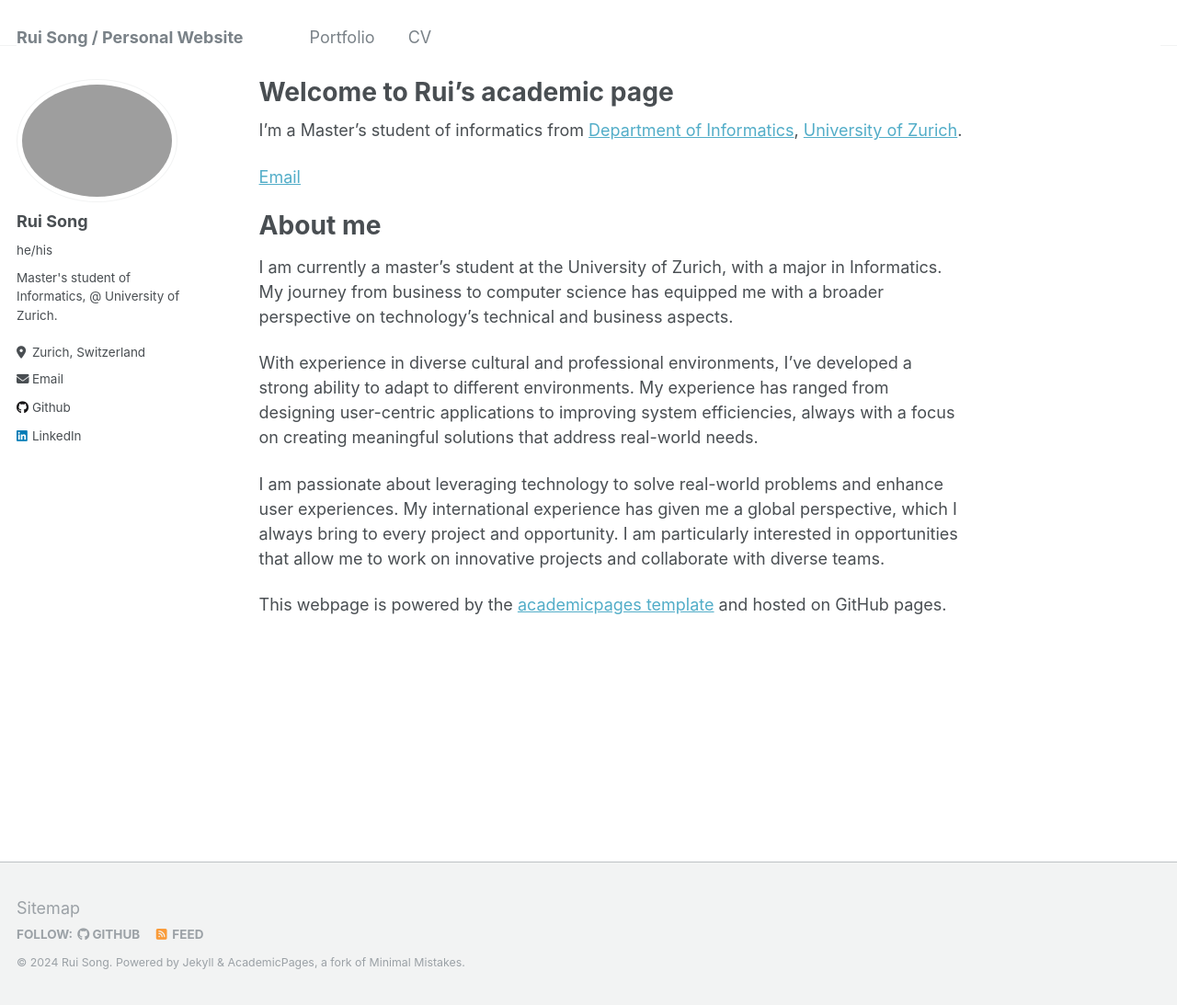
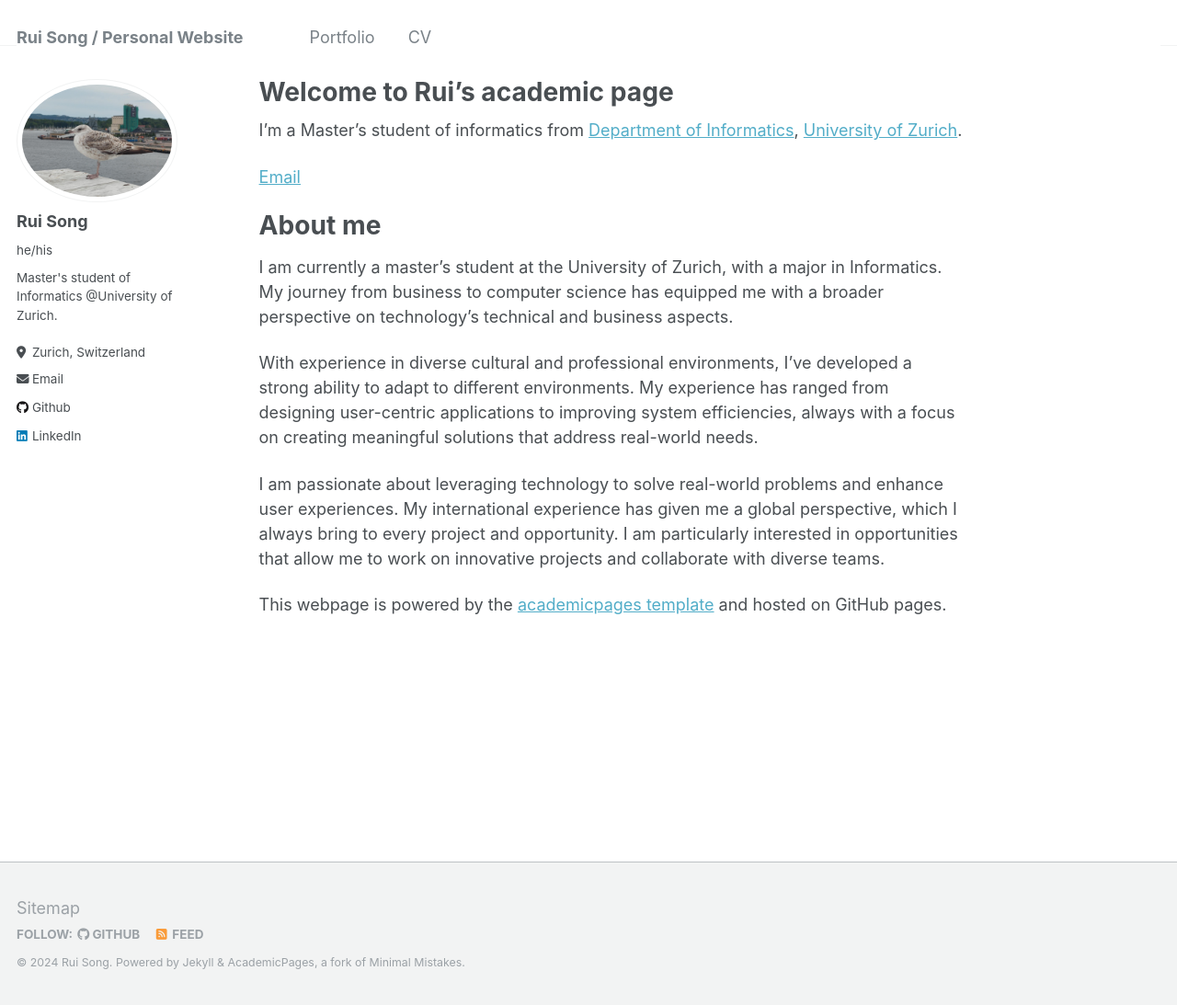
Before and after one commit to ruis0ng/ruis0ng.github.io, a Jekyll site: the page built from _pages/about.md, in a window 1280 px wide and 1093 px high. Shown: the whole window at 92% size. Built offline with Jekyll 4.4.1, drawn with Linux system fonts in a browser that asks for light colours.

Commit message:
change avatar and format of sidebar

```diff
--- a/_config.yml
+++ b/_config.yml
@@ -21,10 +21,10 @@ repository               : "Raygun999/Raygun999.github.io,"
 #               Additional customization can be done by editing /_includes/author-profile.html
 author:
   # Biographic information
-  avatar           : "frenchFries.png"
+  avatar           : "frenchFries.jpg"
   name             : "Rui Song"
   pronouns         : "he/his"
-  bio              : "Master's student of Informatics,   @ University of Zurich."
+  bio              : "Master's student of Informatics   @University of Zurich."
   location         : "Zurich, Switzerland"
   university       : "University of Zurich"
   url              : # URL
```
